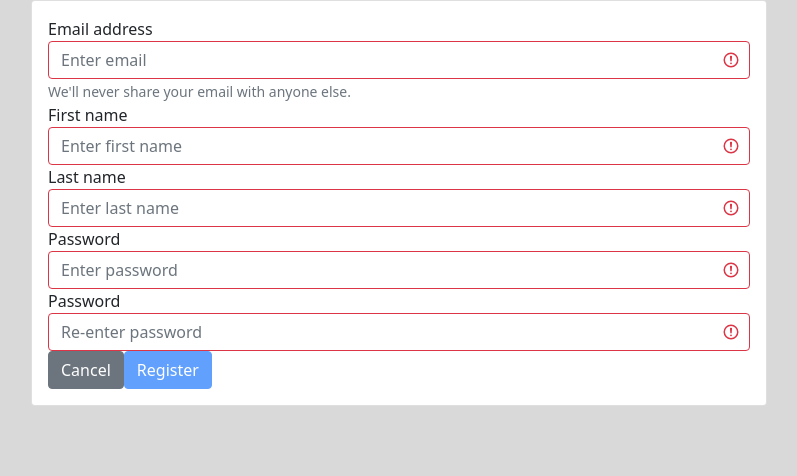
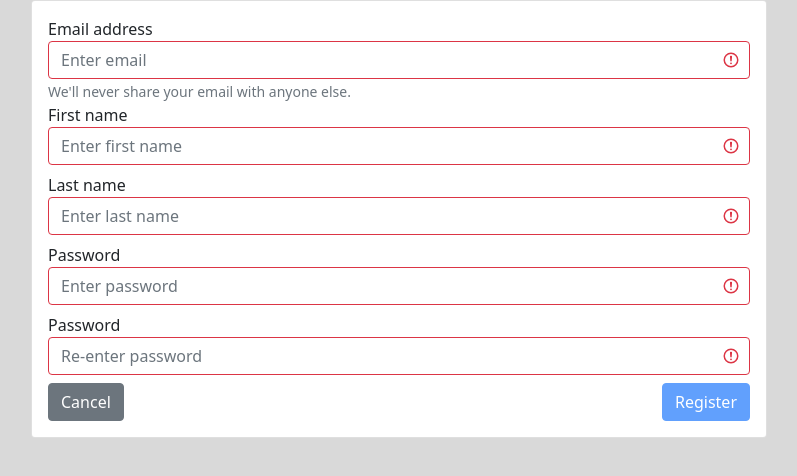
Before and after one commit to DigitalCrafting/eregold, an Angular app in the folder 01-basic-web-app/frontend/: page /login in a window 1280 px wide. Both pictures are taken after a click on the button "Register". Shown: the top 476 px of the page, without its empty margins (241-1038 px from the left). Built offline with nearby package versions, Linux system fonts and the light colour scheme.

Commit message:
01 - FE - Unified styling between components

```diff
--- a/01-basic-web-app/frontend/src/app/modules/accounts/account-create/components/account-create.component.html
+++ b/01-basic-web-app/frontend/src/app/modules/accounts/account-create/components/account-create.component.html
@@ -2,18 +2,25 @@
     <div class="container overflow-hidden">
         <div class="row gy-2">
             <div class="col-6">
-                <select class="form-select" aria-label="Account type" formControlName="accountType">
+                <div class="form-group">
+                    <label for="accountTypeId">Account type</label>
+                    <select id="accountTypeId" class="form-select" aria-label="Account type"
+                            formControlName="accountType">
                         <ng-container *ngFor="let option of accountTypeOptions">
                             <option [value]="option.value">{{ option.display}}</option>
                         </ng-container>
                     </select>
                 </div>
+            </div>
             <div class="col-6">
-                <select class="form-select" aria-label="Currency" formControlName="currency">
+                <div class="form-group">
+                    <label for="currencyId">Currency</label>
+                    <select id="currencyId" class="form-select" aria-label="Currency" formControlName="currency">
                         <ng-container *ngFor="let option of currencyOptions">
                             <option [value]="option.value">{{ option.display}}</option>
                         </ng-container>
                     </select>
+                </div>
             </div>
             <div class="col-3">
                 <button type="button"
@@ -25,8 +32,7 @@
             <div class="col-6"></div>
             <div class="col-3">
                 <button type="submit"
-                        class="btn btn-primary"
-                        style="float: right"
+                        class="btn btn-primary float-right"
                         (click)="onAddClicked()"
                         [disabled]="formGroup.invalid"
                 >Add
--- a/01-basic-web-app/frontend/src/app/modules/login/components/login.component.html
+++ b/01-basic-web-app/frontend/src/app/modules/login/components/login.component.html
@@ -4,9 +4,10 @@
         <div class="col-8">
             <div class="card">
                 <div class="card-body">
-                    <div class="row">
+                    <form [formGroup]="formGroup">
+                        <div class="container">
+                            <div class="row gy-2">
                                 <div class="col-12">
-                            <form [formGroup]="formGroup">
                                     <div class="form-group">
                                         <label for="inputUserId">User ID</label>
                                         <input
@@ -18,6 +19,8 @@
                                                 placeholder="Enter your ID"
                                         >
                                     </div>
+                                </div>
+                                <div class="col-12">
                                     <div class="form-group">
                                         <label for="inputPassword">Password</label>
                                         <input
@@ -28,20 +31,26 @@
                                                 id="inputPassword"
                                                 placeholder="Password">
                                     </div>
+                                </div>
+                                <div class="col-3">
                                     <button type="button"
                                             class="btn btn-secondary"
                                             (click)="onRegisterClicked()"
                                     >Register
                                     </button>
+                                </div>
+                                <div class="col-6"></div>
+                                <div class="col-3">
                                     <button type="submit"
                                             class="btn btn-primary float-right"
                                             (click)="onLoginClicked()"
                                             [disabled]="formGroup.invalid"
                                     >Login
                                     </button>
-                            </form>
                                 </div>
                             </div>
+                        </div>
+                    </form>
                 </div>
             </div>
         </div>
--- a/01-basic-web-app/frontend/src/app/modules/register/components/register.component.html
+++ b/01-basic-web-app/frontend/src/app/modules/register/components/register.component.html
@@ -4,9 +4,9 @@
         <div class="col-8">
             <div class="card">
                 <div class="card-body">
-                    <div class="row">
-                        <div class="col-12">
-                            <form [formGroup]="formGroup">
+                    <form [formGroup]="formGroup">
+                        <div class="row gy-2">
+                            <div class="col-12">
                                 <div class="form-group">
                                     <label for="inputEmail">Email address</label>
                                     <input
@@ -18,9 +18,9 @@
                                             aria-describedby="usernameHelp"
                                             placeholder="Enter email"
                                     >
-                                    <small id="usernameHelp" class="form-text text-muted">We'll never share your email
-                                        with anyone
-                                        else.</small>
+                                    <small id="usernameHelp" class="form-text text-muted">
+                                        We'll never share your email with anyone else.
+                                    </small>
                                 </div>
                                 <div class="form-group">
                                     <label for="inputFirstName">First name</label>
@@ -33,6 +33,8 @@
                                             placeholder="Enter first name"
                                     >
                                 </div>
+                            </div>
+                            <div class="col-12">
                                 <div class="form-group">
                                     <label for="inputLastName">Last name</label>
                                     <input
@@ -44,6 +46,8 @@
                                             placeholder="Enter last name"
                                     >
                                 </div>
+                            </div>
+                            <div class="col-12">
                                 <div class="form-group">
                                     <label for="inputPassword">Password</label>
                                     <input
@@ -54,6 +58,8 @@
                                             id="inputPassword"
                                             placeholder="Enter password">
                                 </div>
+                            </div>
+                            <div class="col-12">
                                 <div class="form-group">
                                     <label for="inputPasswordCheck">Password</label>
                                     <input
@@ -64,20 +70,25 @@
                                             id="inputPasswordCheck"
                                             placeholder="Re-enter password">
                                 </div>
+                            </div>
+                            <div class="col-3">
                                 <button type="button"
                                         class="btn btn-secondary"
                                         (click)="onCancelClicked()"
                                 >Cancel
                                 </button>
+                            </div>
+                            <div class="col-6"></div>
+                            <div class="col-3">
                                 <button type="submit"
                                         class="btn btn-primary float-right"
                                         (click)="onRegisterClicked()"
                                         [disabled]="formGroup.invalid"
                                 >Register
                                 </button>
-                            </form>
+                            </div>
                         </div>
-                    </div>
+                    </form>
                 </div>
             </div>
         </div>
--- a/01-basic-web-app/frontend/src/styles.scss
+++ b/01-basic-web-app/frontend/src/styles.scss
@@ -1,8 +1,11 @@
 /* You can add global styles to this file, and also import other style files */
+/* Importing Bootstrap SCSS file. */
+@import '~bootstrap/scss/bootstrap';
 
 body {
   background-color: RGB(217, 217, 217) !important;
 }
 
-/* Importing Bootstrap SCSS file. */
-@import '~bootstrap/scss/bootstrap';
+.float-right {
+  float: right;
+}
```
Lines whose indentation alone changed are shown as unchanged.
